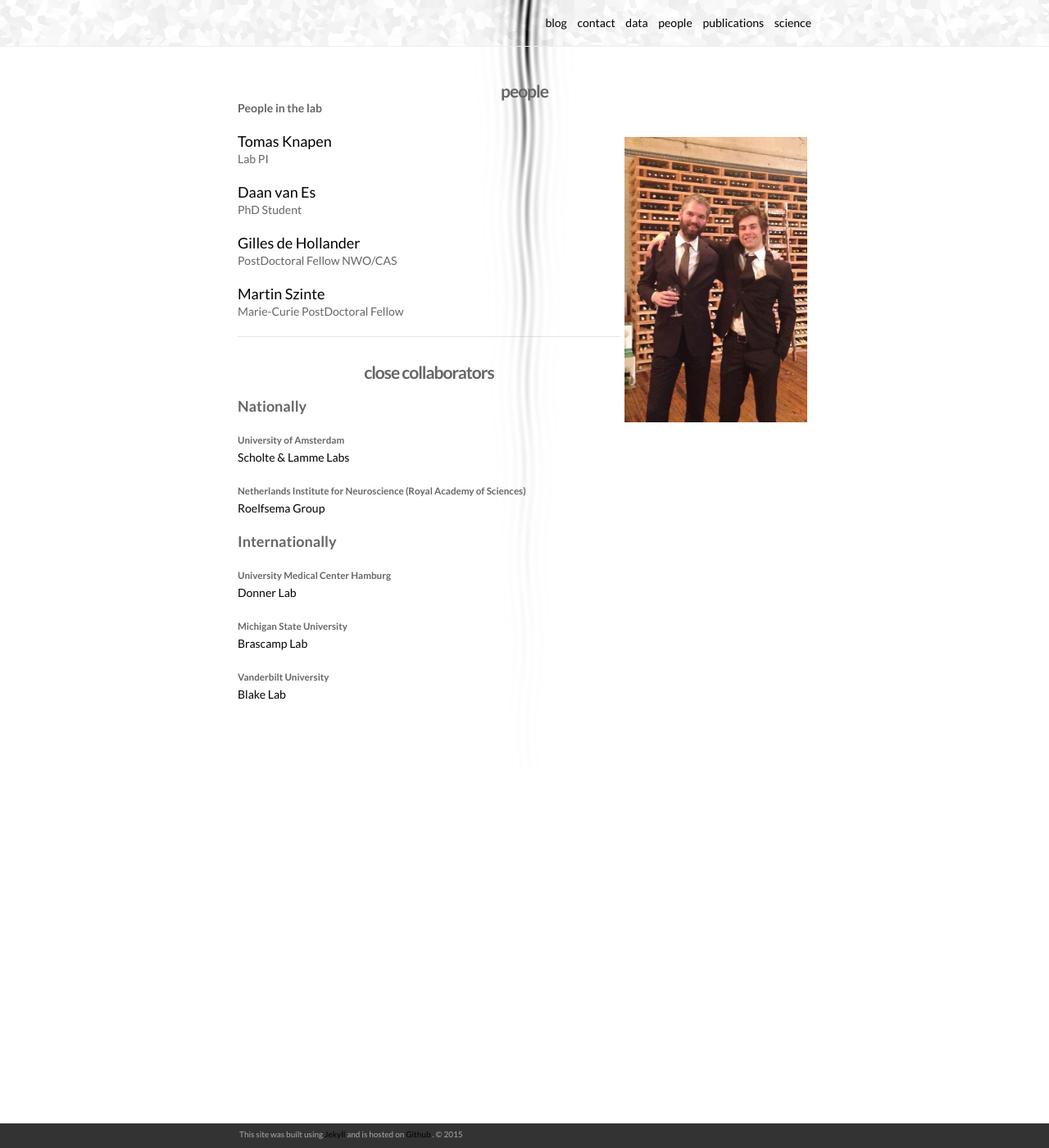
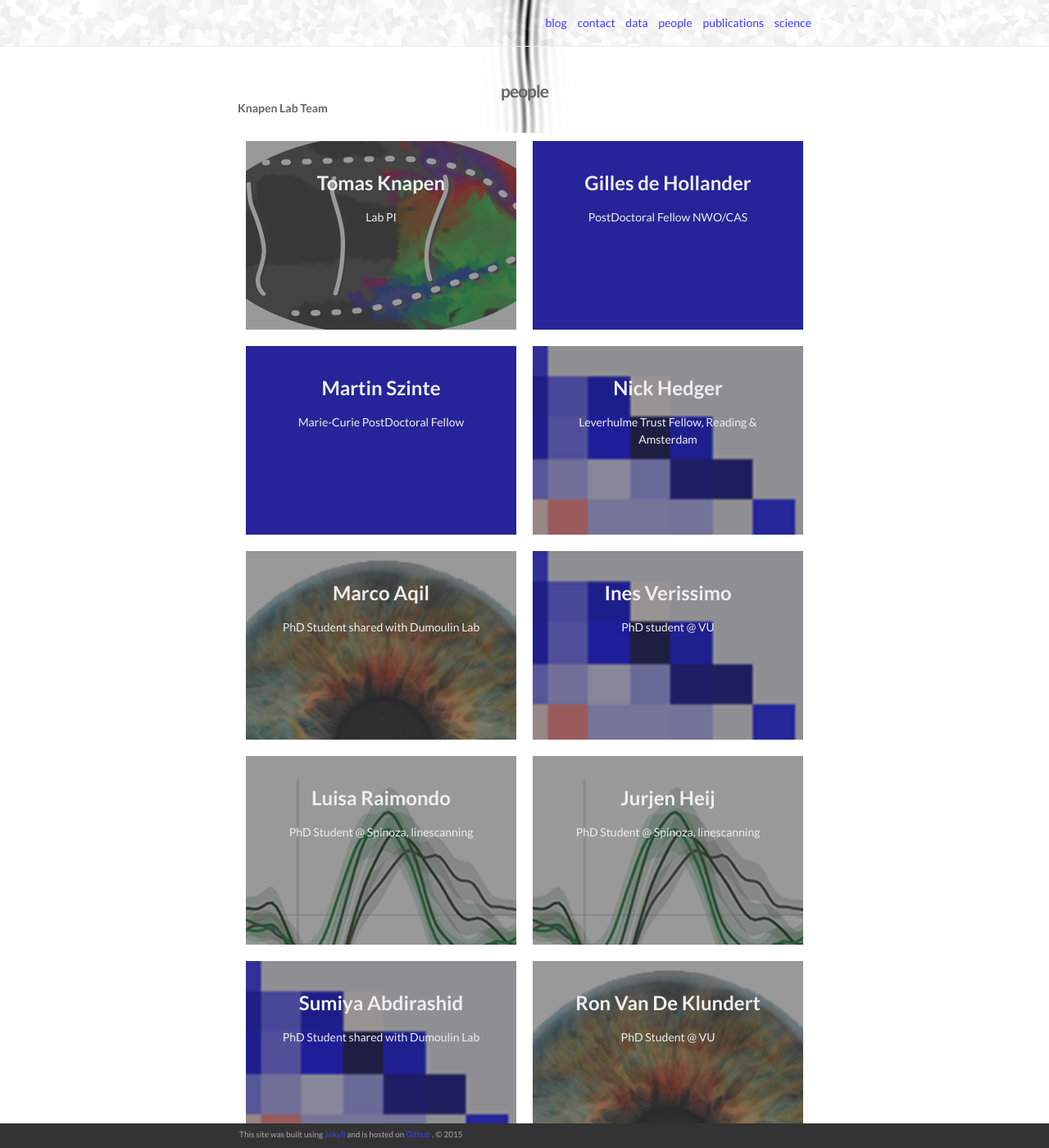
Before and after one commit to tknapen/tknapen.github.io, a Jekyll site: the page built from people.md, in a window 1280 px wide and 1400 px high. Shown: the whole window at 82% size. Built offline with Jekyll 4.4.1, drawn with Linux system fonts in a browser that asks for light colours; nearby versions of some CDN libraries; some of the changed text lies outside the part shown.

Commit message:
updated the team and a few pages. science page still to come

```diff
--- a/_people/2015-09-06-tk.markdown
+++ b/_people/2015-09-06-tk.markdown
@@ -3,6 +3,7 @@ layout: page
 title: Tomas Knapen
 date: 2015-10-06 07:59:00
 description: Lab PI
+img: /img/prf/retmap_flat.png
 ---
 
 <img class="col one right" src="/img/people/tk.jpg">
--- /dev/null
+++ b/_people/2018-07-01-ma.markdown
@@ -0,0 +1,11 @@
+---
+layout: page
+title: Marco Aqil
+date: 2018-07-01 07:59:00
+description: PhD Student shared with Dumoulin Lab
+img: /img/posts/pupil_eye.png
+---
+
+<img class="col one right" src="/img/people/ma.jpg">
+
+Marco's is a PhD student on Serge Dumoulin's VICI project. He is developing novel pRF models to explain non-linear processing in the visual system, and relate these processing characteristics to biological foundations.
--- /dev/null
+++ b/_people/2020-07-02-sa.markdown
@@ -0,0 +1,11 @@
+---
+layout: page
+title: Sumiya Abdirashid
+date: 2020-07-02 07:59:00
+description: PhD Student shared with Dumoulin Lab
+img: /img/prf/eccen_quadrant.png
+---
+
+<img class="col one right" src="/img/people/sa.jpg">
+
+Sumiya is a PhD student on Serge Dumoulin's VICI project, where we investigate attentional influences on visual processing using pRF models.
--- a/_sass/_base.scss
+++ b/_sass/_base.scss
@@ -39,7 +39,7 @@ $grey-color-light: #EEEEEE;  /* navigation bar border */
 $text-color:     #666;
 
 /* Set theme color *************************/
-$theme-color:   $black;
+$theme-color:  rgb(63, 60, 253);
 
 
 /************************************************************/
--- a/_sass/_layout.scss
+++ b/_sass/_layout.scss
@@ -6,16 +6,16 @@ border-bottom: 1px solid $grey-color-light;
     background-color: #fff;
     //opacity: 0.75;
     opacity: 1.0;
-position:fixed;
-left:0px;
-top:0px;
-height:56px;
-width:100%;
+    position: fixed;
+    left: 0px;
+    top: 0px;
+    height: 56px;
+    width: 100%;
     z-index: 50;
-background:url(../img/voronoi.png);
-background-position:top center;
-background-repeat:x;
-background-attachment:fixed;
+    background: url(../img/voronoi.png);
+    background-position: top center;
+    background-repeat: x;
+    background-attachment: fixed;
 }
 
 .site-title {
@@ -23,37 +23,44 @@ font-size: 20px;
     line-height: $nav-height;
     letter-spacing: -1px;
     margin-bottom: 0;
+
     &:hover {
         text-decoration: none;
         color: $theme-color;
     }
 }
+
 .site-nav {
     float: right;
     line-height: $nav-height;
-.page-link{
+
+    .page-link {
         line-height: $base-line-height;
+
         // Gaps between nav items, but not on the first one
         &:not(:first-child) {
             margin-left: 10px;
         }
     }
+
     @include media-query($on-palm) {
         position: fixed;
         top: 0px;
         right: 10px;
         text-align: right;
+
         &:hover .trigger {
             display: block;
             padding-bottom: 5px;
         }
+
         .page-link {
             display: line;
         }
     }
 }
 
-.header-bar{
+.header-bar {
     left: 0px;
     top: 0px;
     position: relative;
@@ -62,16 +69,19 @@ display: line;
     opacity: 0.75;
     width: 100%;
     /*    height: 100px;
-*/    text-align: center;
+*/
+    text-align: center;
     padding-top: 15px;
     line-height: 3em;
     z-index: 25;
-    h1{
+
+    h1 {
         color: $theme-color;
-        font-size:55px;
+        font-size: 55px;
     }
-    h2{
-        font-size:25px;
+
+    h2 {
+        font-size: 25px;
     }
 }
 
@@ -84,97 +94,119 @@ font-size: 10px;
     background-color: $grey-color-dark;
     padding: 2px;
     color: #aaa;
-position:fixed;
-left:0px;
-bottom:0px;
-height:25px;
-width:100%;
+    position: fixed;
+    left: 0px;
+    bottom: 0px;
+    height: 25px;
+    width: 100%;
 }
+
 /**
  * Pagination   **********************************************************
  */
-.pagination{
+.pagination {
     max-width: -webkit-calc(800px - (#{$horizontal-spacing-unit} * 2));
     text-align: center;
     width: 100%;
     /*position: fixed;*/
     /*bottom: 50px;*/
 }
+
 .paginationicon {
     font-size: 50px;
+
     a {
         color: $theme-color;
     }
 }
+
 /**
  * Page content   **********************************************************
  */
 .page-content {
-padding: 100px 0; /* VERTICAL PADDING FOR TITLE ON EVERY PAGE */
+    padding: 100px 0;
+    /* VERTICAL PADDING FOR TITLE ON EVERY PAGE */
 }
+
 .page-heading {
     font-size: 20px;
 }
+
 .post-list {
     margin: 0px 0;
     list-style: none;
-    > li {
+
+    >li {
         margin-bottom: $vertical-spacing-unit;
     }
 }
+
 .contacticon {
     font-size: 60px;
-display:block;
+    display: block;
     margin: 10px;
 }
-.center{
+
+.center {
     text-align: center;
 }
+
 /**
  * Posts  **********************************************************
  */
 .post-header {
     margin-bottom: $vertical-spacing-unit;
 }
+
 .post-title {
     font-size: 21px;
     letter-spacing: -1px;
     line-height: 1;
     text-align: center;
+
     @include media-query($on-laptop) {
         font-size: 21px;
     }
 }
+
 .post-content {
     h2 {
         font-size: 42px;
+
         @include media-query($on-laptop) {
             font-size: 24px;
         }
     }
+
     h3 {
         font-size: 24px;
+
         @include media-query($on-laptop) {
             font-size: 20px;
         }
     }
+
     h4 {
         font-size: 18px;
+
         @include media-query($on-laptop) {
             font-size: 16px;
         }
     }
 }
+
 .post-meta {
     font-size: $small-font-size;
     color: $grey-color;
     margin-bottom: 0px;
 }
+
 .post-link {
     display: block;
     font-size: 42px;
 }
-.post-img img{
+
+.post-img img {
     float: left;
     width: 200px;
     height: auto;
@@ -188,6 +220,7 @@ top: -5%;
     font-size: 20px;
     letter-spacing: -1px;
     line-height: 1;
+
     @include media-query($on-laptop) {
         font-size: 16px;
     }
@@ -204,9 +237,11 @@ font-size: 16px;
     content: " ";
     display: table;
 }
+
 .clearfix:after {
     clear: both;
 }
+
 .project {
     width: 33.33%;
     height: 250px;
@@ -215,24 +250,46 @@ vertical-align: middle;
     box-sizing: border-box;
     padding: 10px;
 }
-.thumbnail{
+
+.person {
+    width: 50%;
+    height: 250px;
+    float: left;
+    vertical-align: middle;
+    box-sizing: border-box;
+    padding: 10px;
+    background-color: #fff;
+}
+
+.thumbnail {
     width: 100%;
     height: 230px;
     overflow: hidden;
 }
-.thumbnail img{
+
+.thumbnailperson {
+    width: 50%;
+    height: 230px;
+    overflow: hidden;
+    background-color: #fff;
+    opacity: 80%;
+}
+
+.thumbnail img {
     width: 500px;
     height: auto;
     position: relative;
     left: -25%;
     top: -5%;
 }
-.thumbnail a{
+
+.thumbnail a {
     float: left;
     position: relative;
     width: 100%;
     height: 230px;
 }
+
 .thumbnail a span {
     /* display: none; */
     position: absolute;
@@ -240,51 +297,61 @@ top: 0;
     left: 0;
     bottom: 0;
     right: 0;
-background: rgba(0,0,0,0.4);
+    background: rgba(0, 0, 0, 0.4);
     color: $grey-color-light;
     padding: 40px;
     text-align: center;
 }
+
 .thumbnail a:hover span {
     display: block;
 }
+
 /**
  * Portfolio pages **********************************************************
 */
-.blankbox{
+.blankbox {
     background: $theme-color;
 }
-.img_row{
+
+.img_row {
     height: $img_height;
     width: 100%;
     overflow: hidden;
-box-sizing:border-box;
+    box-sizing: border-box;
     padding: $img_spacing;
 }
-.col{
+
+.col {
     width: 100%;
     height: 100%;
     float: left;
     object-fit: cover;
-box-sizing:border-box;
+    box-sizing: border-box;
     padding: $img_spacing;
 }
-.right{
+
+.right {
     float: right;
 }
+
 .half {
-width:12.5%;
+    width: 12.5%;
 }
+
 .one {
-width:33.33%;
+    width: 33.33%;
 }
+
 .two {
     width: 66.66%;
 }
-.three{
+
+.three {
     width: 100%;
 }
-.caption{
+
+.caption {
     height: 100%;
     color: $caption_color;
     text-align: center;
--- a/people.md
+++ b/people.md
@@ -2,52 +2,47 @@
 layout: page
 permalink: /people/
 title: people
-description: People in the lab
+description: Knapen Lab Team
 ---
-<img class="col one right" src="/img/people/lab_wine.jpg">
 
-<ul class="post-list">
 {% for person in site.people %}
-    <li>
-        <h4><a class="person-title" href="{{ person.url | prepend: site.baseurl }}">{{ person.title }}</a></h4>
-        <!-- <p class="post-meta">{{ person.date | date: '%B %-d, %Y — %H:%M' }}</p> -->
+
+{% if person.redirect %}
+<div class="person">
+    <div class="thumbnail">
+        <a href="{{ person.redirect }}" target="_blank">
+        {% if person.img %}
+        <img class="thumbnailperson" src="{{ person.img }}"/>
+        {% else %}
+        <div class="thumbnail blankbox"></div>
+        {% endif %}
+        <span>
+            <h4>{{ person.title }}</h4>
+            <br/>
             <p>{{ person.description }}</p>
-      </li>
+        </span>
+        </a>
+    </div>
+</div>
+{% else %}
+
+<div class="person">
+    <div class="thumbnail">
+        <a href="{{ site.baseurl }}{{ person.url }}">
+        {% if person.img %}
+        <img class="thumbnailperson" src="{{ person.img }}"/>
+        {% else %}
+        <div class="thumbnail blankbox"></div>
+        {% endif %}
+        <span>
+            <h3>{{ person.title }}</h3>
+            <br/>
+            <p>{{ person.description }}</p>
+        </span>
+        </a>
+    </div>
+</div>
+
+{% endif %}
+
 {% endfor %}
-</ul>
-<hr />
-<br />
-
-<header class="post-header">
-    <h1 class="post-title">close collaborators</h1>
-    <br />
-    <h4 class="post-description">Nationally</h4>
- </header>
-<ul class="post-list">
-    <li>
-        <h5>University of Amsterdam</h5>
-            <p><a href="http://www.cognitiveneuroscience.nl/index.php?p=1" target="_blank">Scholte & Lamme Labs</a></p>
-    </li>
-    <li>
-        <h5>Netherlands Institute for Neuroscience (Royal Academy of Sciences)</h5>
-            <p><a href="http://www.herseninstituut.knaw.nl/ResearchGroups/RoelfsemaGroup/Research/tabid/417/Default.aspx" target="_blank">Roelfsema Group</a></p>
-    </li>
-</ul>
-
-<header class="post-header">
-    <h4 class="post-description">Internationally</h4>
- </header>
- <ul class="post-list">
-    <li>
-        <h5>University Medical Center Hamburg</h5>
-            <p><a href="http://www.tobiasdonner.net" target="_blank">Donner Lab</a></p>
-    </li>
-    <li>
-        <h5>Michigan State University</h5>
-            <p><a href="https://psychology.msu.edu/brascamplab/" target="_blank">Brascamp Lab</a></p>
-    </li>
-    <li>
-        <h5>Vanderbilt University</h5>
-            <p><a href="http://www.psy.vanderbilt.edu/faculty/blake/blake.html" target="_blank">Blake Lab</a></p>
-    </li>
-</ul>
```
Also changed, not shown: _people/2015-10-06-de.markdown (deleted, +0 -12 lines), _people/2017-07-03-nh.markdown (added, +11 -0 lines), _people/2018-07-02-iv.markdown (added, +11 -0 lines), _people/2019-07-02-lr.markdown (added, +11 -0 lines), _people/2020-07-01-jh.markdown (added, +11 -0 lines), _people/2021-09-01-rk.markdown (added, +13 -0 lines), _people/2021-09-02-nw.markdown (added, +13 -0 lines), README.md. Lines whose indentation alone changed are shown as unchanged.
